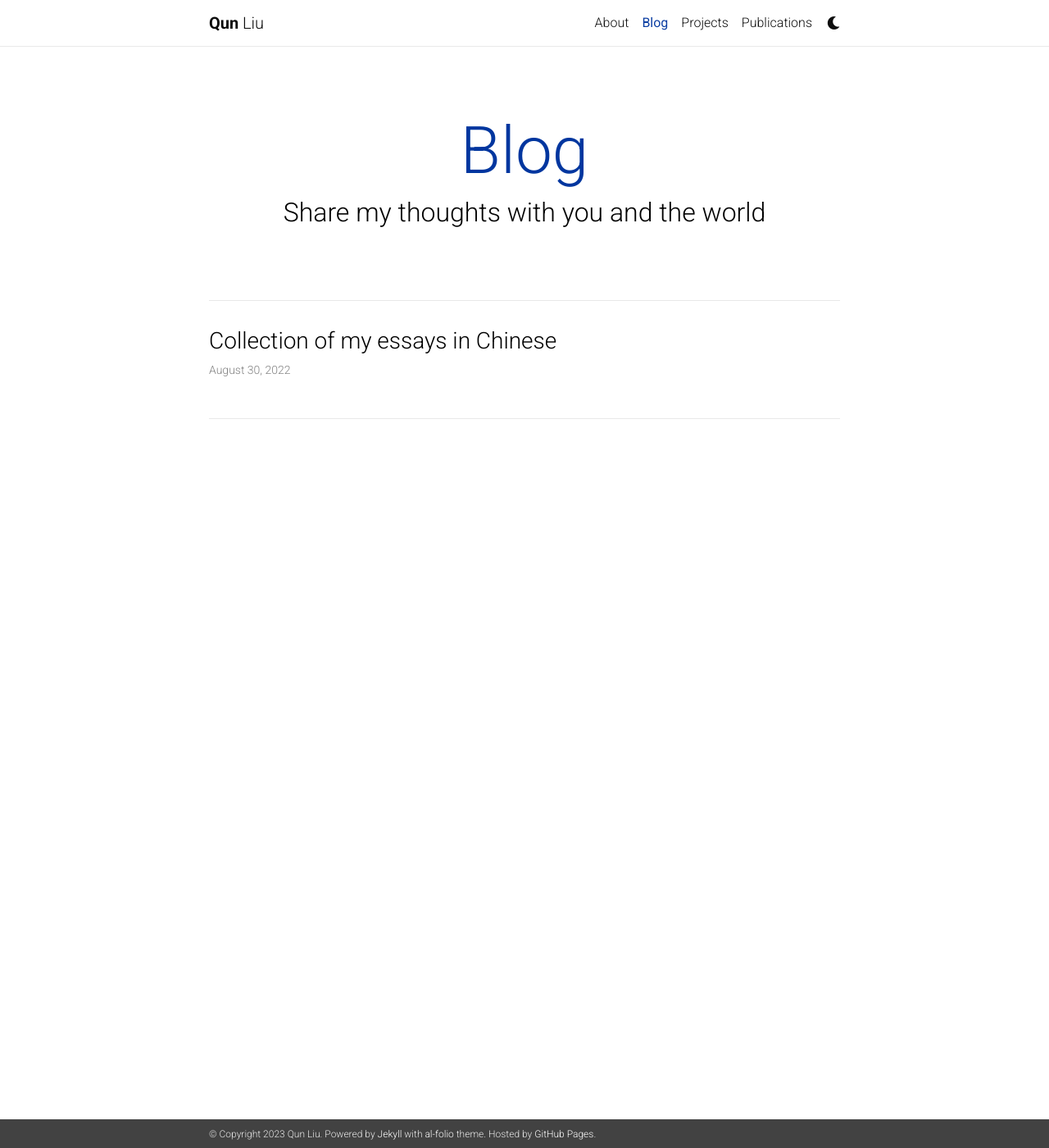
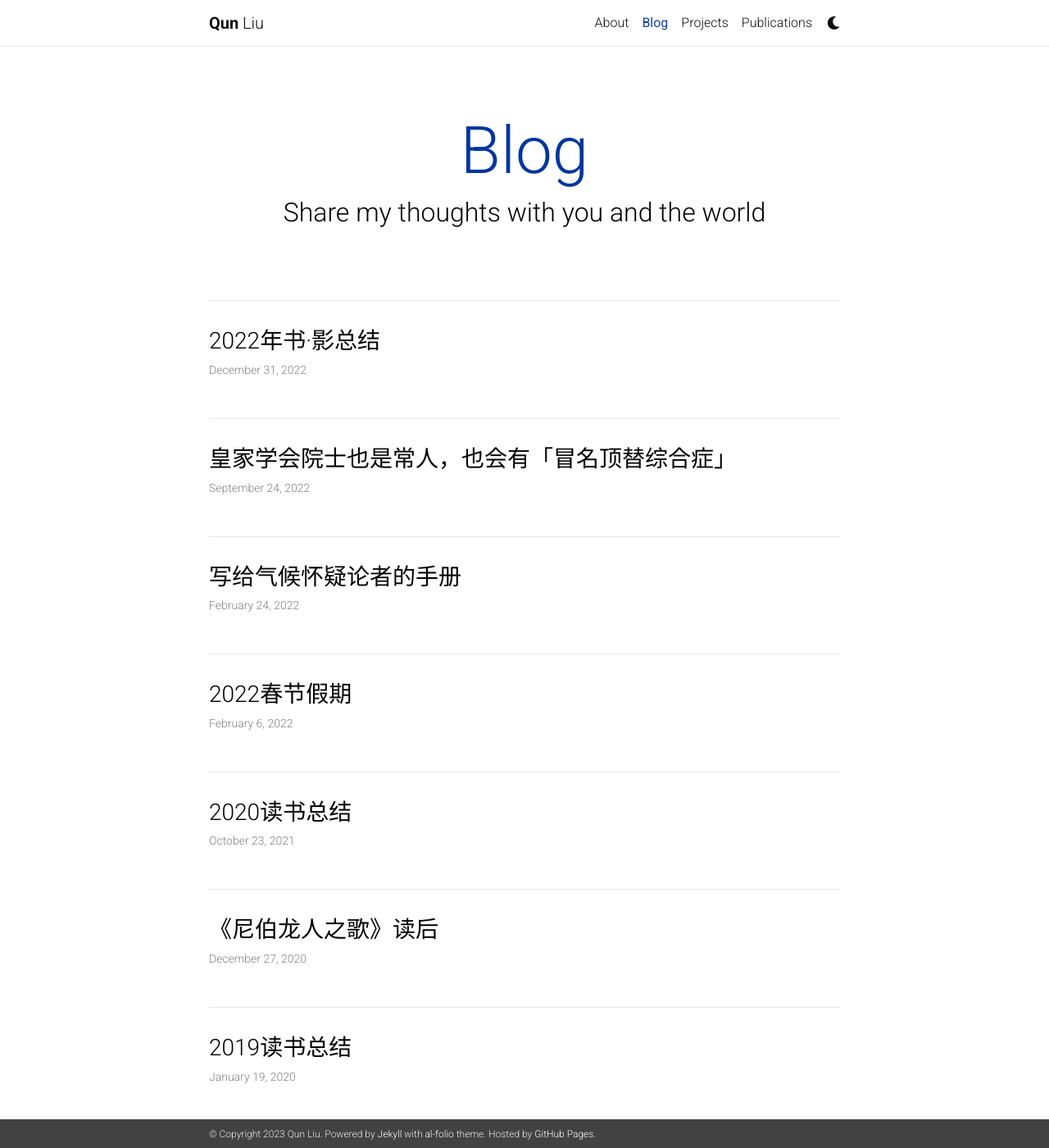
Before and after one commit to lqxyz/lqxyz.github.io, a Jekyll site: the page built from blog/index.html, in a window 1280 px wide and 1400 px high. Shown: the whole window at 82% size. Built offline with Jekyll 4.4.1, drawn with Linux system fonts in a browser that asks for light colours; nearby versions of some CDN libraries; the list of posts is cut into pages by our own code; comment, search, counter and statistics services are not loaded; a style sheet for code colours, icons or effects is not loaded; some of the changed lines change nothing that is shown; some of the changed text lies outside the part shown.

Commit message:
mv Chinese blogs to Blog page

```diff
--- a/_posts/2022-08-30-cnblogs.md
+++ /dev/null
@@ -1,22 +0,0 @@
----
-layout: post
-title: Collection of my essays in Chinese
-date: 2022-08-30 21:30 +0800
-description:
-tags: Chinese
-categories: essay
----
-
-##### 微信公众号文章列表
-- [我所经历的钥匙和锁的演变史]({{ '/cnblog/my-memory-on-keys' | relative_url }})
-- [记忆中的声音]({{ '/cnblog/sounds-in-my-memory' | relative_url }})
-- [2018读书总结]({{ '/cnblog/2018-reading-summary' | relative_url }})
-- [我的利器清单]({{ '/cnblog/my-useful-tools' | relative_url }})
-- [英国的公园跑(Parkrun)]({{ '/cnblog/parkrun' | relative_url }})
-- [2019读书总结]({{ '/cnblog/2019-reading-summary' | relative_url }})
-- [《尼伯龙人之歌》读后]({{ '/cnblog/song-of-the-Nibelungs' | relative_url }})
-- [2020读书总结]({{ '/cnblog/2020-reading-summary' | relative_url }})
-- [2022春节假期]({{ '/cnblog/2022-spring-festival' | relative_url }})
-- [写给气候怀疑论者的手册]({{ '/cnblog/climate-skeptic' | relative_url }})
-- [【翻译】皇家学会院士也是常人，也会有「冒名顶替综合症」]({{ '/cnblog/imposter-syndrome' | relative_url }})
-- [2022年书影总结]({{ '/cnblog/2022-reading-summary' | relative_url }})
--- a/blog/index.html
+++ b/blog/index.html
@@ -5,7 +5,7 @@ pagination:
   enabled: true
   collection: posts
   permalink: /page/:num/
-  per_page: 3
+  per_page: 10
   sort_field: date
   sort_reverse: true
   trail:
```
Also changed, not shown: _posts/2017-05-27-my-memory-on-keys.md (renamed from assets/blog/2017-05-27-my-memory-on-keys.md), _posts/2017-06-11-sounds-in-my-memory.md (renamed from assets/blog/2017-06-11-sounds-in-my-memory.md), _posts/2019-01-27-2018-reading-summary.md (renamed from assets/blog/2019-01-27-2018-reading-summary.md), _posts/2019-02-04-my-useful-tools.md (renamed from assets/blog/2019-02-04-my-useful-tools.md), _posts/2020-01-04-uk-parkrun.md (renamed from assets/blog/2020-01-04-uk-parkrun.md), _posts/2020-01-19-2019-reading-summary.md (renamed from assets/blog/2020-01-19-2019-reading-summary.md), _posts/2020-12-28-the-song-of-the-Nibelungs.md (renamed from assets/blog/2020-12-28-the-song-of-the-Nibelungs.md), _posts/2021-10-23-2020-reading-summary.md (renamed from assets/blog/2021-10-23-2020-reading-summary.md), _posts/2022-02-06-spring-festival.md (renamed from assets/blog/2022-02-06-spring-festival.md), _posts/2022-02-24-climate-skeptic.md (renamed from assets/blog/2022-02-24-climate-skeptic.md), _posts/2022-09-24-imposter-syndrome.md (renamed from assets/blog/2022-09-24-imposter-syndrome.md), _posts/2022-12-31-2022-reading-summary.md (renamed from assets/blog/2022-12-31-2022-reading-summary.md).
